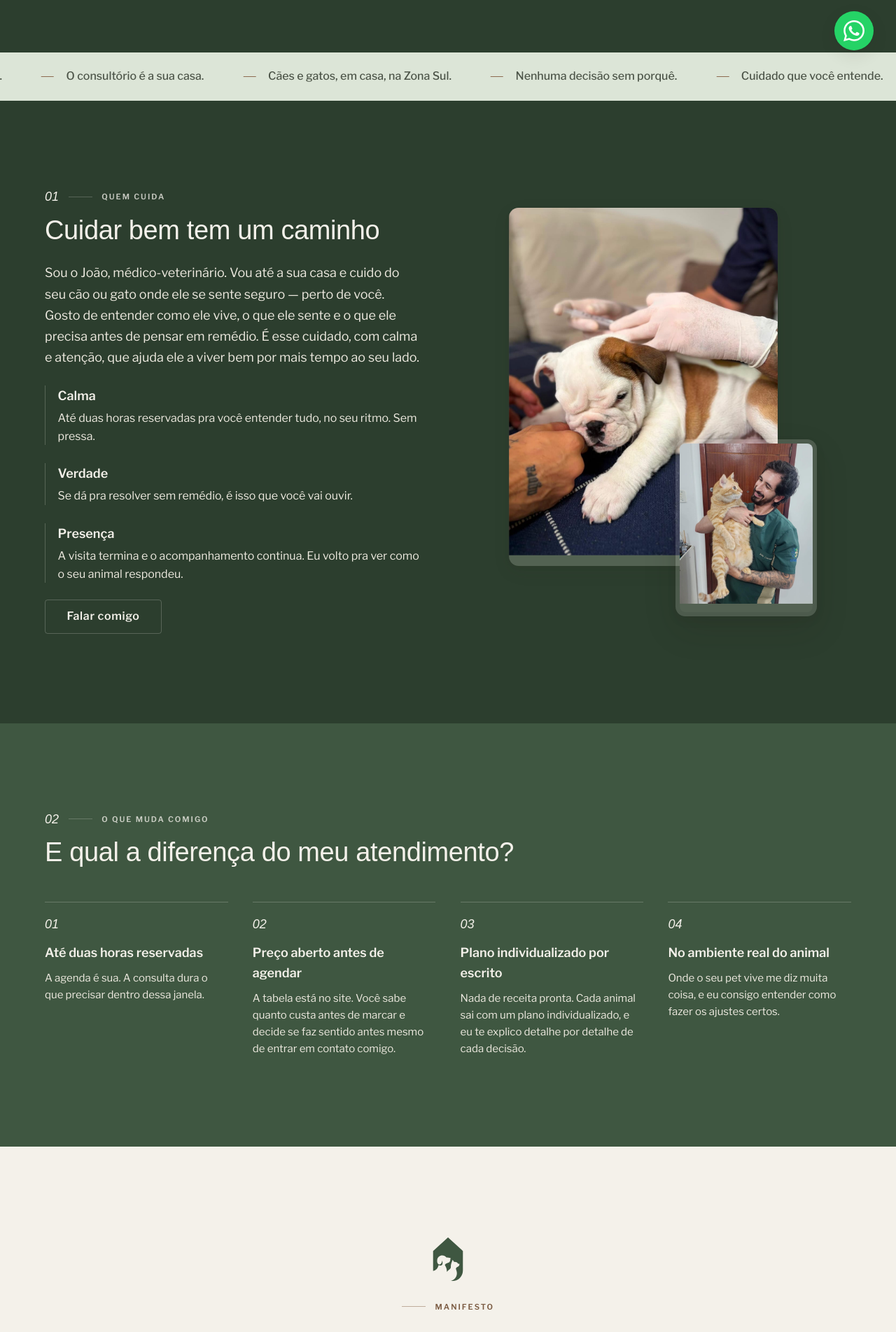
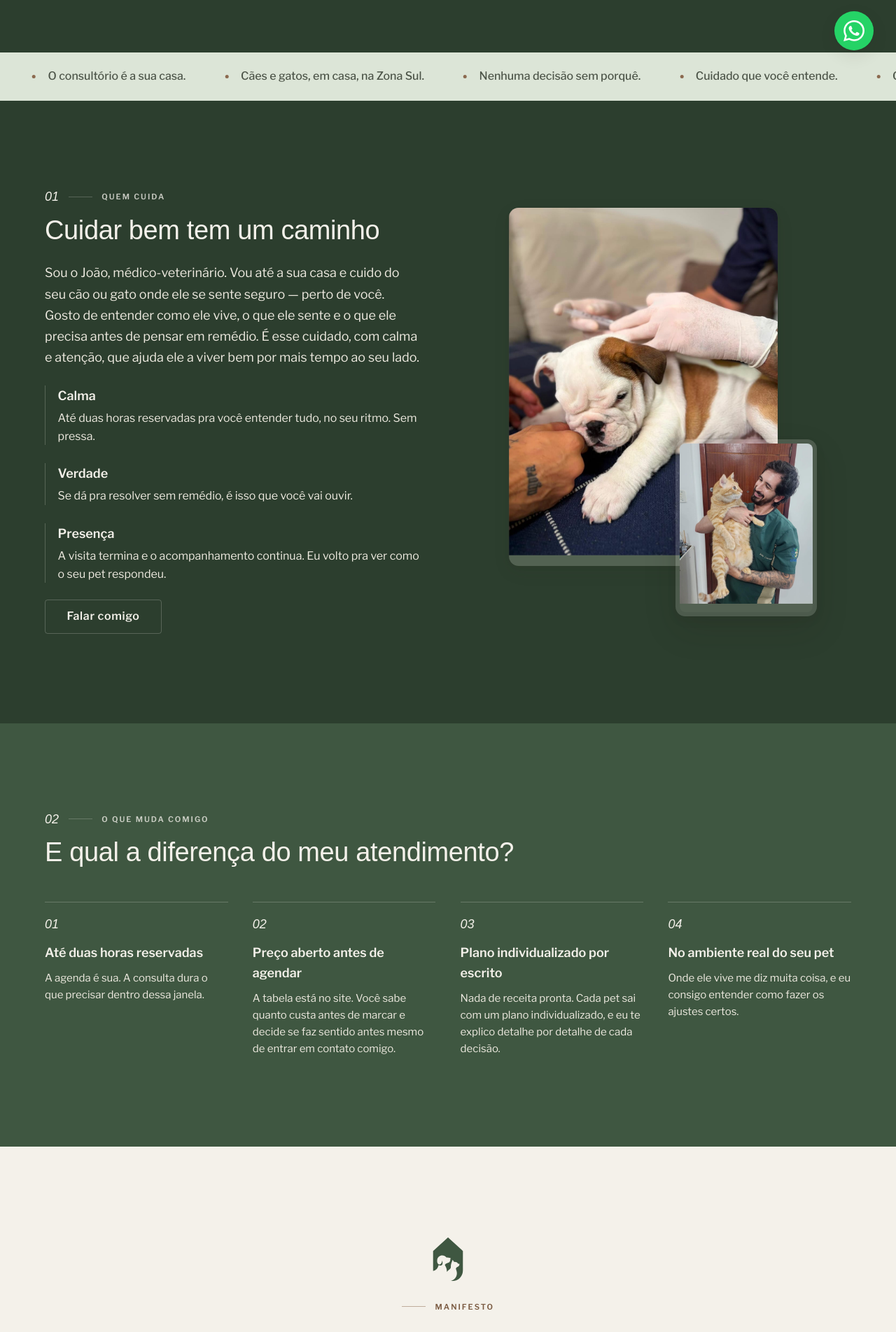
Before and after one commit to clintia-br/joao-caetano-site, a Next.js app: page / in a window 1280 px wide. Shown: the part 696-2600 px from the top of the page at 70% size. Built offline with nearby package versions, Linux system fonts and the light colour scheme; a web font is replaced by a local one.

Commit message:
Copy: 'seu pet' instead of 'seu animal'; marquee separator becomes a dot
Co-Authored-By: Claude Fable 5.1 <noreply@anthropic.com>
Claude-Session: https://claude.ai/code/session_01GS98iNjf2sN7SM2uFiHWAS

```diff
--- a/src/app/page.tsx
+++ b/src/app/page.tsx
@@ -20,7 +20,7 @@ const PILLARS = [
   ["Verdade", "Se dá pra resolver sem remédio, é isso que você vai ouvir."],
   [
     "Presença",
-    "A visita termina e o acompanhamento continua. Eu volto pra ver como o seu animal respondeu.",
+    "A visita termina e o acompanhamento continua. Eu volto pra ver como o seu pet respondeu.",
   ],
 ] as const;
 
@@ -34,12 +34,12 @@ const DIFERENCIAIS = [
   [
     "03",
     "Plano individualizado por escrito",
-    "Nada de receita pronta. Cada animal sai com um plano individualizado, e eu te explico detalhe por detalhe de cada decisão.",
+    "Nada de receita pronta. Cada pet sai com um plano individualizado, e eu te explico detalhe por detalhe de cada decisão.",
   ],
   [
     "04",
-    "No ambiente real do animal",
-    "Onde o seu pet vive me diz muita coisa, e eu consigo entender como fazer os ajustes certos.",
+    "No ambiente real do seu pet",
+    "Onde ele vive me diz muita coisa, e eu consigo entender como fazer os ajustes certos.",
   ],
 ] as const;
 
@@ -223,11 +223,11 @@ export default function HomePage() {
           >
             <p className="jc-body" data-reveal="rise">
               Trabalho com o que dá pra explicar e sustentar. Não com o medo nem com promessa fácil.
-              Se o seu animal precisa de remédio, você vai entender exatamente por quê. Se não
+              Se o seu pet precisa de remédio, você vai entender exatamente por quê. Se não
               precisa, também.
             </p>
             <p className="jc-body" data-reveal="rise">
-              A ideia é simples: arrumar a base primeiro, olhar o animal inteiro, e ficar por perto
+              A ideia é simples: arrumar a base primeiro, olhar o seu pet inteiro, e ficar por perto
               depois que a visita termina.
             </p>
           </div>
@@ -269,7 +269,7 @@ export default function HomePage() {
             <Step
               n="1"
               title="Você me chama"
-              body="Manda uma mensagem contando do seu animal. Eu respondo com o preço aberto e a primeira janela livre."
+              body="Manda uma mensagem contando do seu pet. Eu respondo com o preço aberto e a primeira janela livre."
             />
             <Step
               n="2"
@@ -375,7 +375,7 @@ export default function HomePage() {
             number="08"
             eyebrow="O consultório é a sua casa"
             title="Vamos agendar"
-            lead="Me conta um pouco sobre o seu animal pelo WhatsApp. Eu respondo com o preço aberto e a primeira janela livre."
+            lead="Me conta um pouco sobre o seu pet pelo WhatsApp. Eu respondo com o preço aberto e a primeira janela livre."
           />
 
           <div className="jc-row" style={{ justifyContent: "center" }} data-reveal="rise">
--- a/src/components/motion/Marquee.tsx
+++ b/src/components/motion/Marquee.tsx
@@ -40,7 +40,7 @@ export function Marquee({ items }: { items: readonly string[] }) {
     <div className="jc-marquee__group" aria-hidden="true">
       {[...items, ...items].map((item, i) => (
         <span className="jc-marquee__item" key={`${item}-${i}`}>
-          {/* fio terra as the separator — the manual's own motif, not an icon */}
+          {/* a terra dot as the separator — typographic, not an icon */}
           <span className="jc-marquee__sep" aria-hidden="true" />
           {item}
         </span>
--- a/src/components/site/HomeHero.tsx
+++ b/src/components/site/HomeHero.tsx
@@ -101,7 +101,7 @@ export function HomeHero() {
         <PhotoSlot
           src="/fotos/hero.jpg"
           alt="João Caetano sentado num banco com dois cães no colo"
-          brief="Foto do João com o animal, na casa do tutor · recorte vertical"
+          brief="Foto do João com o pet, na casa do tutor · recorte vertical"
           width={1500}
           height={2000}
           ratio="auto"
--- a/src/lib/site.ts
+++ b/src/lib/site.ts
@@ -47,7 +47,7 @@ export const SERVICES = [
     eyebrow: "Pra começar",
     title: "Vacina em Casa",
     description:
-      "Aplicação domiciliar de qualquer vacina. Explico a escolha técnica (V8 ou V10, por exemplo, muda conforme a área onde seu animal vive), atualizo a caderneta e lembro do reforço anual.",
+      "Aplicação domiciliar de qualquer vacina. Explico a escolha técnica (V8 ou V10, por exemplo, muda conforme a área onde o seu pet vive), atualizo a caderneta e lembro do reforço anual.",
     short: "Vacinação domiciliar, escolha técnica explicada.",
     price: "R$ 80–120",
     priceNote: "por aplicação",
@@ -131,7 +131,7 @@ export const FAQS = [
     a: "Não. Não é serviço 24h. Em uma emergência, procure imediatamente um serviço veterinário emergencial.",
   },
   {
-    q: "E se meu animal precisar de exame?",
+    q: "E se o meu pet precisar de exame?",
     a: "Exames entram como adicional, só quando fizerem sentido pro caso. E sempre explicados antes de fazer.",
   },
   {
--- a/src/styles/components.css
+++ b/src/styles/components.css
@@ -875,5 +875,5 @@ textarea.jc-field__control { resize: vertical; min-height: 120px; line-height: v
   .jc-carousel__item { flex-basis: 260px; }
 }
 
-/* Marquee separator: a short fio terra between phrases (no icon). */
-.jc-marquee__sep { display: inline-block; width: 18px; height: 1px; background: var(--terra); flex: none; }
+/* Marquee separator: a small terra dot between phrases (typographic, not an icon). */
+.jc-marquee__sep { display: inline-block; width: 5px; height: 5px; border-radius: 50%; background: var(--terra); flex: none; }
```
